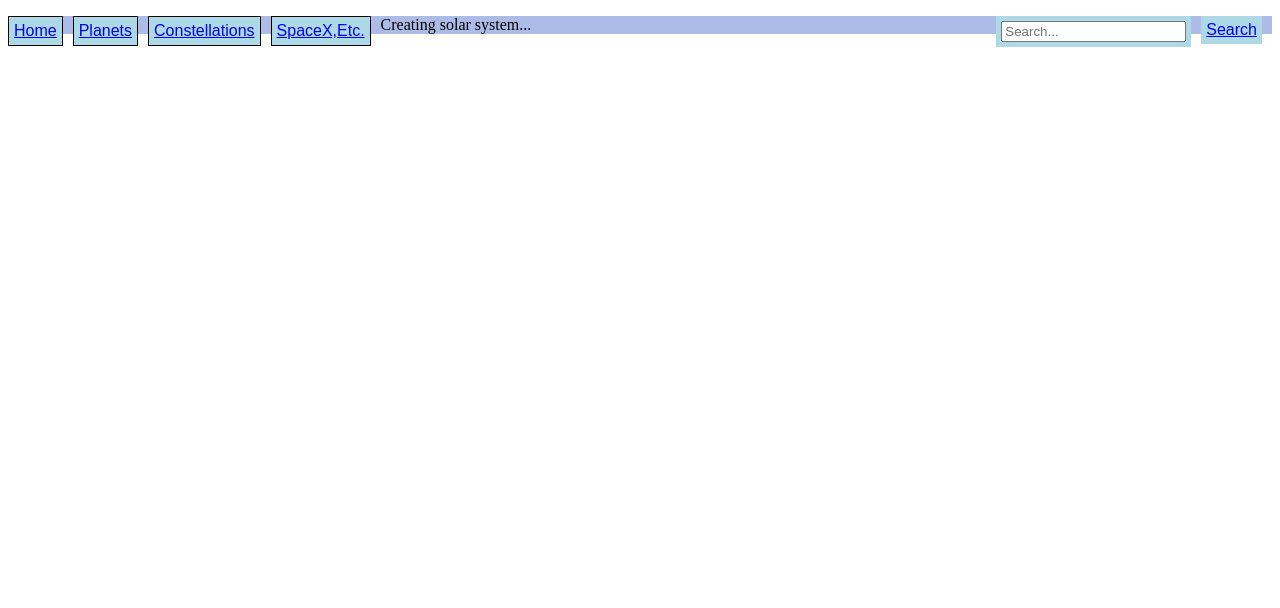
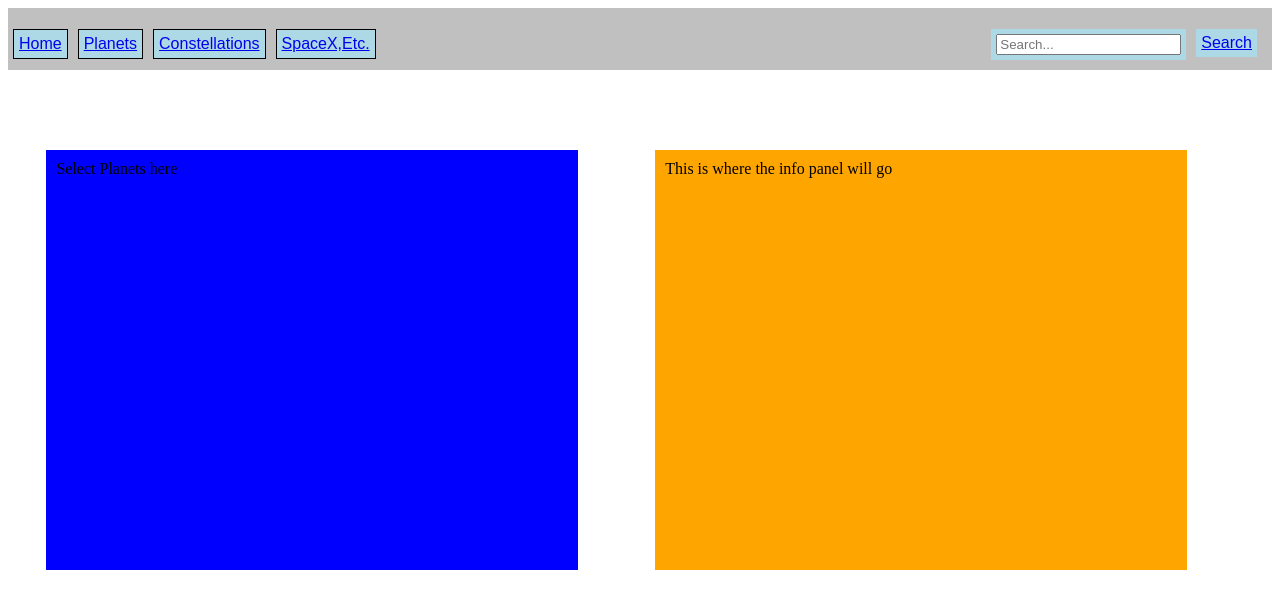
Before and after one commit to TTeigen/stellarcapstone, a React (Create React App) app: page /#/planets in a window 1280 px wide. Before the commit this address led to /#/. Shown: the top 608 px of the page. Built offline with nearby package versions, Linux system fonts and the light colour scheme; no server answers; the HTML template or start-up script is replaced by a standard one.

Commit message:
begin styling PlanetDisplay

```diff
--- a/src/components/App.js
+++ b/src/components/App.js
@@ -1,20 +1,21 @@
-import React, { Component } from 'react'
-import Header from './Header'
+import React from 'react'
 import Home from './Home'
-import Planet from './planets/Planet'
-import PlanetList from './planets/PlanetList'
+import PlanetDisplay from './planets/PlanetDisplay'
+import { Route, Switch } from 'react-router-dom'
 
 
-class App extends Component {
-  //code for styling a header image
-  render() {
-    return (
-      <div style={{ background: '#ADBCE6' }}>
-        <Header />
-        <PlanetList />
-      </div>
-    )
-  }
+function App() {
+
+  return (
+    <div>
+      <Switch>
+        <Route
+          exact path="/" render={() => <Home />}
+        />
+        <Route exact path='/planets' render={() => <PlanetDisplay />} />
+      </Switch>
+    </div>
+  )
 }
 
 export default App
--- a/src/components/Header.js
+++ b/src/components/Header.js
@@ -3,6 +3,11 @@ import { Link } from 'react-router-dom'
 
 
 function Header() {
+
+  var headerStyles = {
+    padding: '5px',
+    background: 'silver'
+  }
   var leftStyledHeader = {
     background : 'lightblue',
     border : '1px solid black',
@@ -24,7 +29,7 @@ function Header() {
   }
 
   return (
-    <div className = 'Header'>
+    <div className = 'Header' style = {headerStyles}>
       <ul className = "nav-buttons" style = {{paddingLeft: 0}}>
         <li style = {leftStyledHeader}><Link to = "/">Home</Link></li>
         <li style = {leftStyledHeader}><Link to = "/planets">Planets</Link></li>
@@ -37,6 +42,7 @@ function Header() {
           <input type = "text" placeholder = "Search..."/>
         </li>
       </ul>
+      <br/><br/>
     </div>
   )
 }
--- a/src/components/Home.js
+++ b/src/components/Home.js
@@ -3,10 +3,9 @@ import * as Constants from './constants'
 
 function Home() {
 
-  // componentDidMount() {
-  // }
+
   const containerGrid = {
-    display: 'grid'
+    display: 'flex'
   }
 
   const parallaxStyle = {
--- a/src/components/constants/index.js
+++ b/src/components/constants/index.js
@@ -14,6 +14,17 @@ export default {
     Uranus:   "",
     Neptune:   "",
     Pluto: ""
-  }
-
+  },
+  listFilter: [
+    "Sun",
+    "Mercury",
+    "Venus",
+    "Earth",
+    "Mars",
+    "Jupiter",
+    "Saturn",
+    "Uranus",
+    "Neptune",
+    "Pluto"
+]
 }
--- a/src/components/planets/PLanetList.js
+++ b/src/components/planets/PLanetList.js
@@ -6,30 +6,21 @@ import {v4} from 'uuid'
 
 const PlanetList = props => {
 
-    const listFilter = [
-        "Sun",
-        "Mercury",
-        "Venus",
-        "Earth",
-        "Mars",
-        "Jupiter",
-        "Saturn",
-        "Uranus",
-        "Neptune",
-        "Pluto"
-    ]
 
-    const [isLoading, fetchedData] = useHttp(constants.ssodUrl, {})
-    const solarSystem = fetchedData ? fetchedData.bodies.filter(x => listFilter.includes(x.englishName)) : []
+
     console.log('solarSystem', solarSystem)
-
+    console.log('listFilter', listFilter)
     let content = "Creating solar system..."
 
 
 
     if (!isLoading && solarSystem && solarSystem.length > 0) {
         content = (
-            <div style={{ float: 'left' }}>
+            <div style={{
+                float: 'left',
+                marginTop: 30,
+                columns: '3 25px',
+                }}>
                 {solarSystem.map(x =>
                     <Planet
                         id={x.id}
--- a/src/components/planets/Planet.js
+++ b/src/components/planets/Planet.js
@@ -2,9 +2,7 @@ import React from 'react'
 
 const Planet = props => {
     return (
-        <div>
-            <h3>{props.name}</h3>
-        </div>
+        <h3>{props.name}</h3>
     )
 }
 
--- /dev/null
+++ b/src/components/planets/PlanetDisplay.js
@@ -0,0 +1,48 @@
+import React from 'react'
+import Planet from './Planet'
+import PlanetList from './PlanetList'
+
+
+const PlanetDisplay = props => {
+//styles for planet selector
+    var sContainerStyles = {
+        padding: '10px',
+        backgroundColor: 'blue',
+        float: 'left',
+        minWidth: '40vw',
+        maxWidth: '60vw',
+        minHeight: '50vh',
+        margin: '3vw',
+        marginTop: '10vh'
+    }
+    var selectorStyles =
+    {
+        display: 'flex',
+        flexDirection: 'row',
+        flexWrap: 'wrap'
+    }
+//styles for info display
+    var iContainerStyles = {
+        padding: '10px',
+        backgroundColor: 'orange',
+        float: 'left',
+        minWidth: '40vw',
+        maxWidth: '60vw',
+        minHeight: '50vh',
+        margin: '3vw',
+        marginTop: '10vh'
+    }
+
+    return (
+        <div className = "page-container" >
+            <div className = 'selector-container' style = {sContainerStyles}>
+                Select Planets here
+            </div>
+            <div className = 'info-container' style = {iContainerStyles}>
+            This is where the info panel will go
+            </div>
+        </div>
+    )
+}
+
+export default PlanetDisplay
--- a/src/index.jsx
+++ b/src/index.jsx
@@ -1,6 +1,7 @@
 import React from 'react'
 import ReactDOM from 'react-dom'
 import App from './components/App'
+import Header from './components/Header'
 import { HashRouter } from 'react-router-dom'
 import { AppContainer } from 'react-hot-loader';
 
@@ -9,6 +10,7 @@ const render = (Component) => {
   ReactDOM.render(
     <AppContainer>
       <HashRouter>
+        <Header />
         <Component/>
       </HashRouter>
     </AppContainer>,
```
Also changed, not shown: src/hooks/http.js (line endings or trailing spaces), 1 other file (tests, documents, lock files or other folders).
